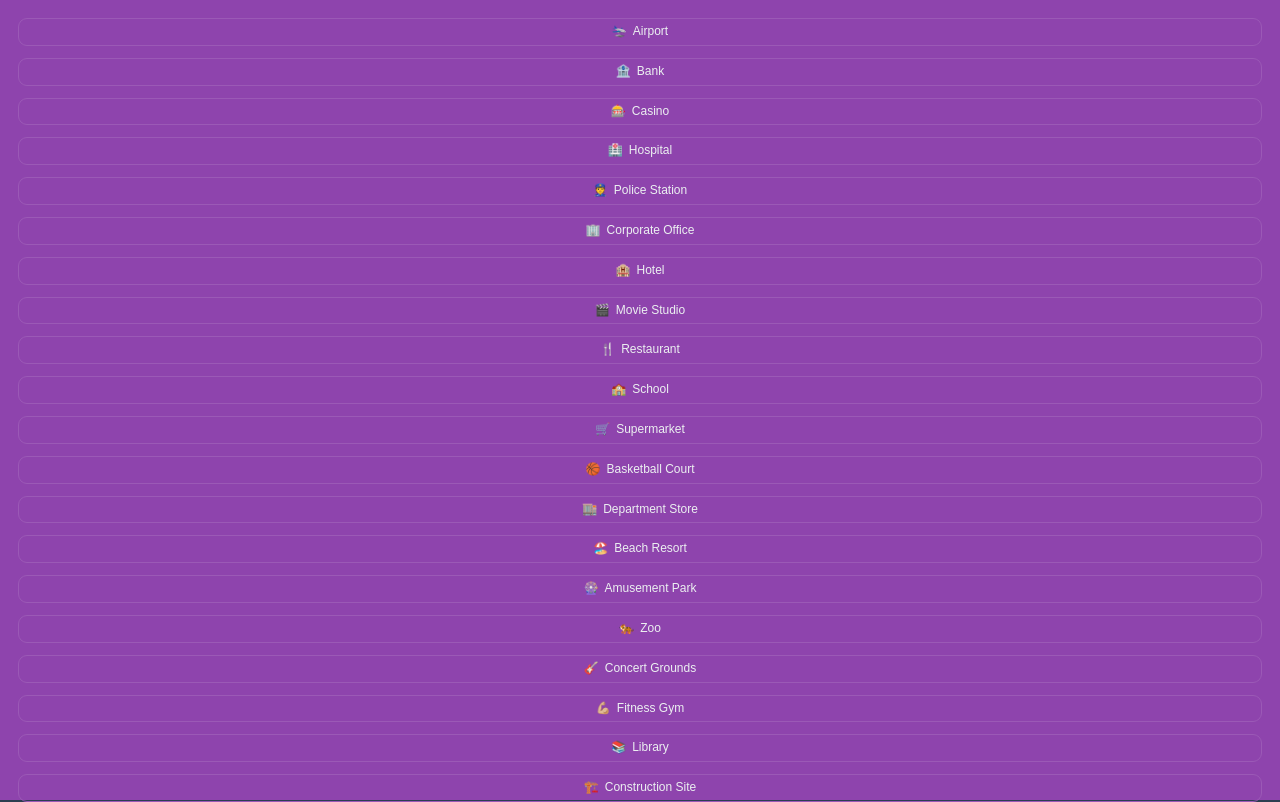
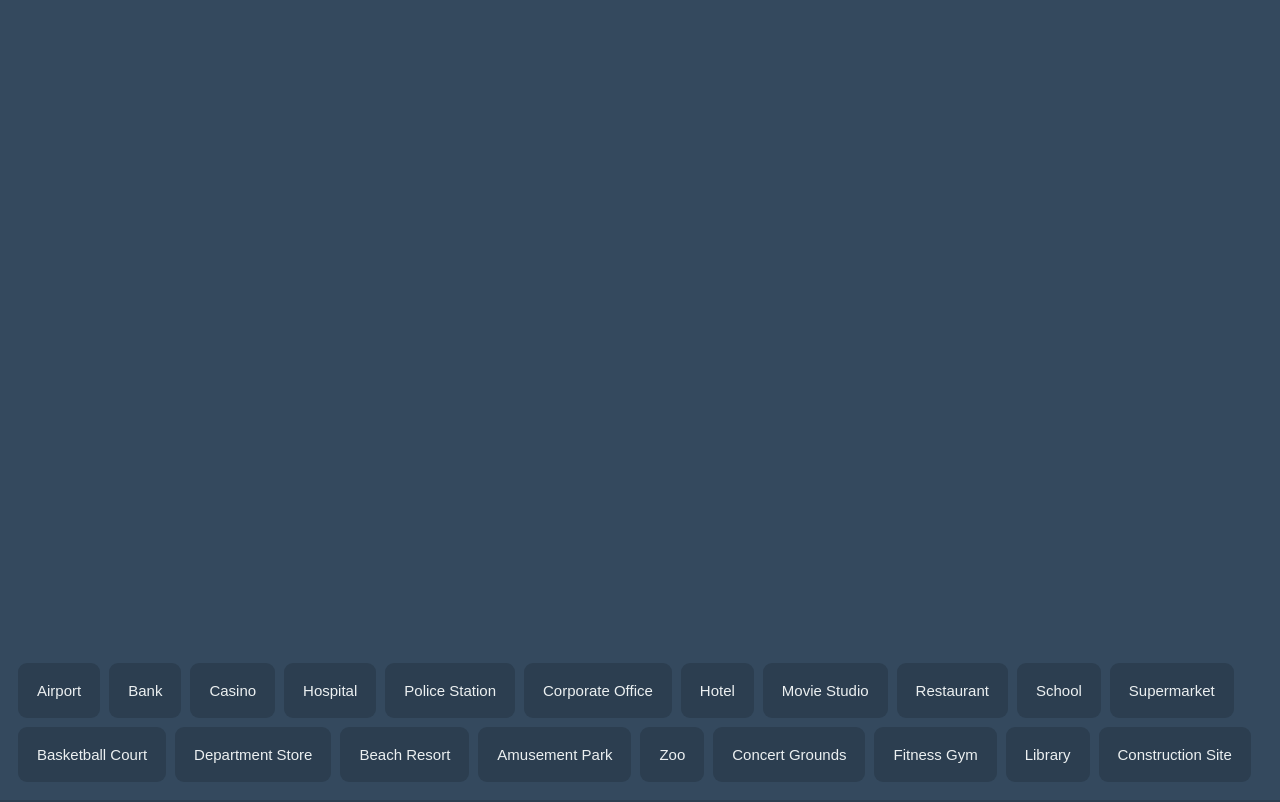
Before and after one commit to kbparagua/likalaro, a Vue app: page /spyfall/game in a window 1280 px wide. Built offline with nearby package versions, Linux system fonts and the light colour scheme.

Commit message:
style locations sheet

```diff
--- a/src/views/spyfall/main/game_screen/LocationsSheet.vue
+++ b/src/views/spyfall/main/game_screen/LocationsSheet.vue
@@ -1,4 +1,7 @@
 <script setup>
+  import { ref } from 'vue';
+  import Location from './LocationsSheet/Location.vue';
+
   const props = defineProps({
     locations: {
       type: Array,
@@ -9,9 +12,8 @@
 
 <template>
   <div class="locations-sheet">
-    <div class="location" v-for="(location, i) in locations">
-      <div class="icon">{{ location.icon }}</div>
-      <div class="name">{{ location.name }}</div>
+    <div class="location" v-for="(location) in locations">
+      <Location :name="location.name"></Location>
     </div>
   </div>
 </template>
@@ -21,38 +23,14 @@
     position: absolute;
     top: 0;
     left: 0;
-    background: #8e44ad;
+    background-color: #34495e;
     width: 100%;
-    height: 100dvh;
+    height: 100%;
 
     display: flex;
-    flex-direction: column;
-    gap: 1rem;
+    flex-wrap: wrap;
+    align-content: flex-end;
+    gap: 0.75rem;
     padding: 1.5rem;
-
-    .location {
-      display: flex;
-      justify-content: center;
-      gap: 0.5rem;
-      border: solid 1px #9b59b6;
-      padding: 0.5rem;
-      border-radius: 0.75rem;
-
-      .icon {
-        font-size: 1rem;
-      }
-
-      .name {
-        font-size: 1rem;
-      }
-
-      &.marked {
-        background-color: #bdc3c7;
-        .name {
-          text-decoration: line-through;
-          color: #7f8c8d;
-        }
-      }
-    }
   }
 </style>
--- /dev/null
+++ b/src/views/spyfall/main/game_screen/LocationsSheet/Location.vue
@@ -0,0 +1,59 @@
+<script setup>
+  import { ref, computed } from 'vue';
+
+  const props = defineProps({
+    name: {
+      type: String,
+      default: ''
+    }
+  });
+
+  const STATES = ['strike', 'highlight'];
+  const stateCssClass = ref(null);
+  let stateIndex = -1;
+
+  function changeState() {
+    if (stateIndex >= STATES.length) {
+      stateIndex = -1;
+    } else {
+      stateIndex++;
+    }
+
+    stateCssClass.value = STATES[stateIndex];
+  }
+</script>
+
+<template>
+  <div class="location" :class="stateCssClass" @click="changeState">
+    {{ name }}
+  </div>
+</template>
+
+<style scoped>
+  .location {
+    flex-grow: 1;
+
+    background-color: #2c3e50;
+    border-radius: 0.75rem;
+    padding: 1.5rem;
+
+    font-size: 1.25rem;
+    text-align: center;
+
+    border-style: solid;
+    border-width: 1px;
+    border-color: transparent;
+
+    &.strike {
+      color: #7f8c8d;
+      text-decoration: line-through;
+      font-style: italic;
+      opacity: 0.5;
+    }
+
+    &.highlight {
+      color: #27ae60;
+      border-color: #27ae60;
+    }
+  }
+</style>
```
